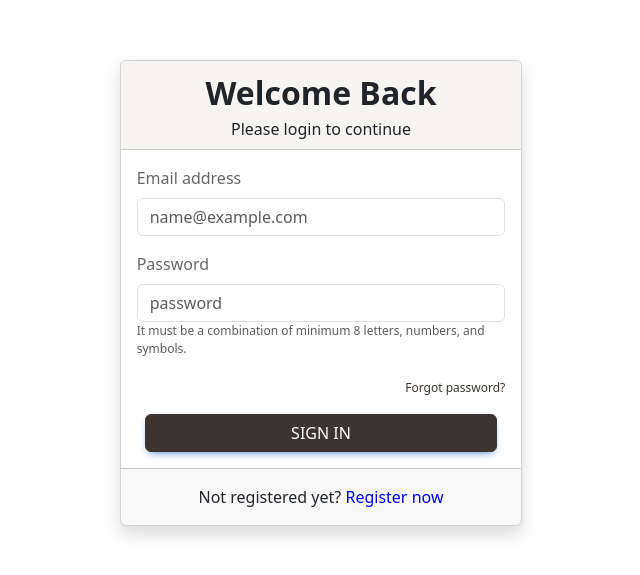
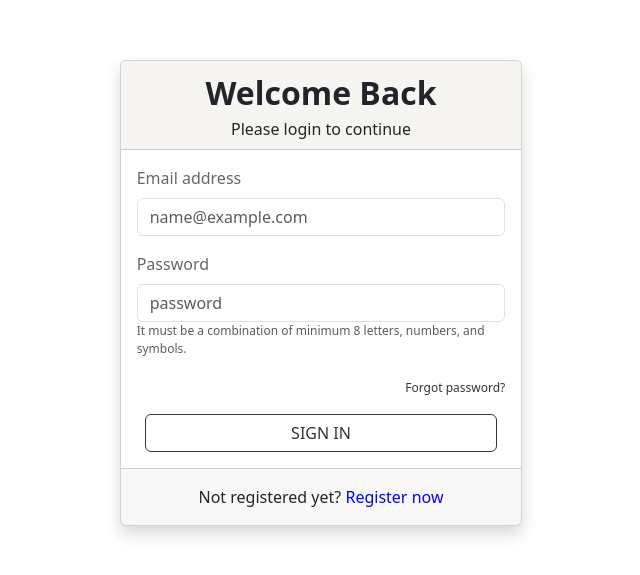
Before and after one commit to WinworldHUB/kitchen, a React (Create React App) app: page / in a window 1280 px wide. Shown: the part 107-682 px from the top of the page, without its empty margins (319-959 px from the left). Built offline with nearby package versions, Linux system fonts and the light colour scheme; a web font is replaced by a local one.

Commit message:
update button styles

```diff
--- a/src/pages/forget.password.page.tsx
+++ b/src/pages/forget.password.page.tsx
@@ -68,7 +68,7 @@ Forgotten your password?"
 
                   <Row className="mx-2">
                     <Button
-                      variant="primary"
+                      variant="outline-primary"
                       type="submit"
                       disabled={isSubmitting}
                     >
--- a/src/pages/signin.tsx
+++ b/src/pages/signin.tsx
@@ -149,8 +149,8 @@ const SignInPage = () => {
                   </Form.Group>
                   <Row className="mx-2">
                     <Button
-                      variant="primary"
                       type="submit"
+                      variant="outline-primary"
                       disabled={isSubmitting}
                     >
                       Sign in
--- a/src/pages/signup.tsx
+++ b/src/pages/signup.tsx
@@ -185,7 +185,7 @@ const SignUpPage = () => {
                   </Form.Group>
                   <Row className="mx-2">
                     <Button
-                      variant="primary"
+                      variant="outline-primary"
                       type="submit"
                       disabled={isSubmitting}
                     >
```
